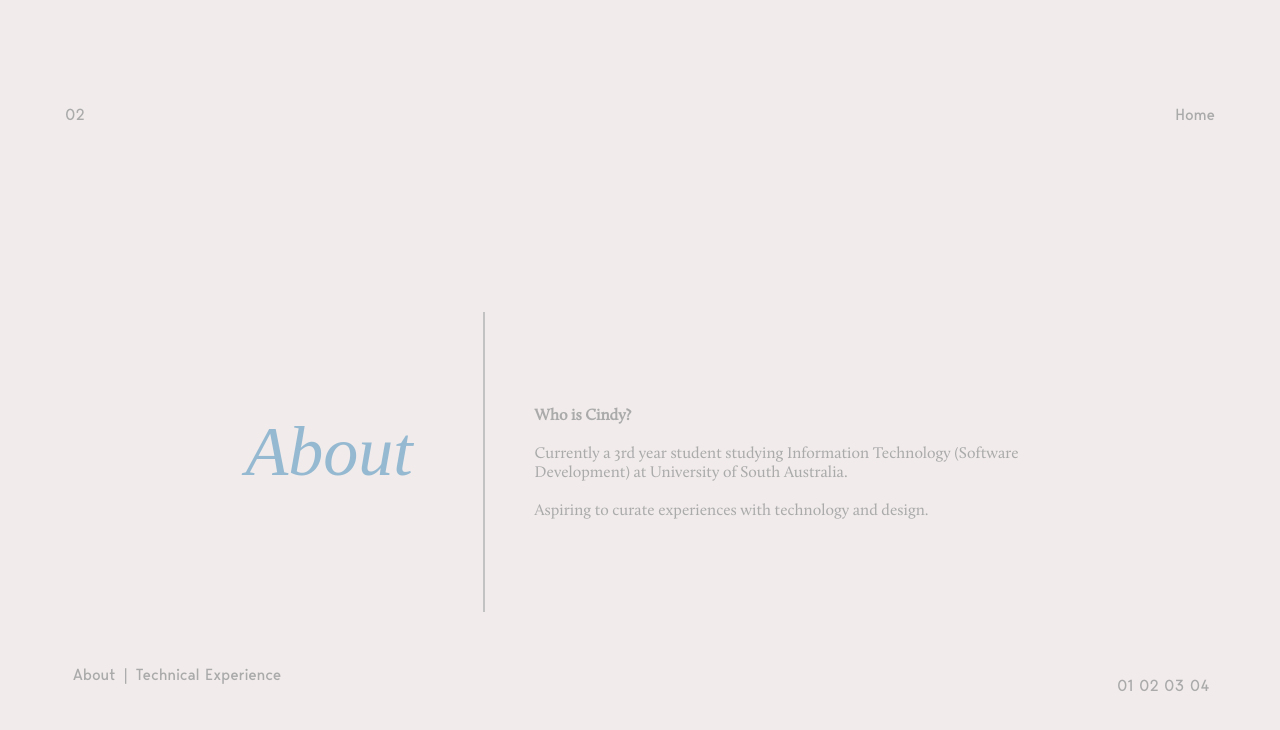
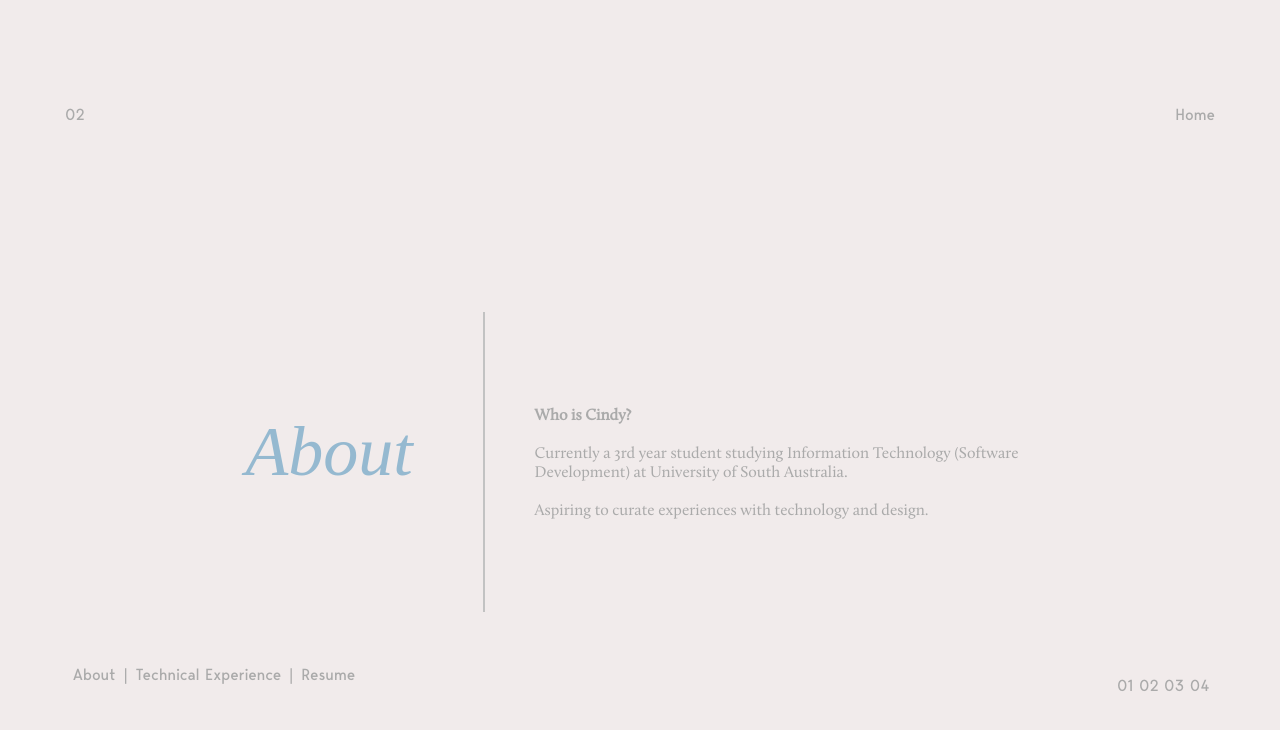
Before and after one commit to ctyxl/personal-webpage, a React (Vite) app: page /about in a window 1280 px wide. Shown: the top 730 px of the page. Built offline with nearby package versions, Linux system fonts and the light colour scheme; a web font is replaced by a local one.

Commit message:
added resume file into repo and created link in about page to resume

```diff
--- a/src/AboutPage/about.css
+++ b/src/AboutPage/about.css
@@ -118,6 +118,18 @@
     cursor: pointer;
 }
 
+.navBarAbout a {
+    color: rgb(170, 170, 170);
+    transition: ease-in-out 1s;
+    text-decoration: none;
+}
+
+.navBarAbout a:hover {
+    color:  #95b9d0;
+    transition: ease-in-out 1s;
+    cursor: pointer;
+}
+
 .returnHeader:hover {
     color:  #95b9d0;
     transition: ease-in-out 1s;
--- a/src/AboutPage/about.tsx
+++ b/src/AboutPage/about.tsx
@@ -1,6 +1,7 @@
 import { useState } from "react";
 import { Link } from "react-router-dom";
 import "./about.css";
+import pdf from "/Cindy Le - Resume 2022.pdf";
 
 const introText = (
   <div className="introText">
@@ -103,6 +104,12 @@ const about = () => {
         <p onClick={() => setText(introText)}>About</p>
         <p>|</p>
         <p onClick={() => setText(techText)}> Technical Experience</p>
+        <p>|</p>
+        <p>
+          <a href={pdf} target="_blank" rel="noreferrer">
+            Resume
+          </a>
+        </p>
       </div>
     </div>
   );
```
Also changed, not shown: 1 other file (tests, documents, lock files or other folders).
